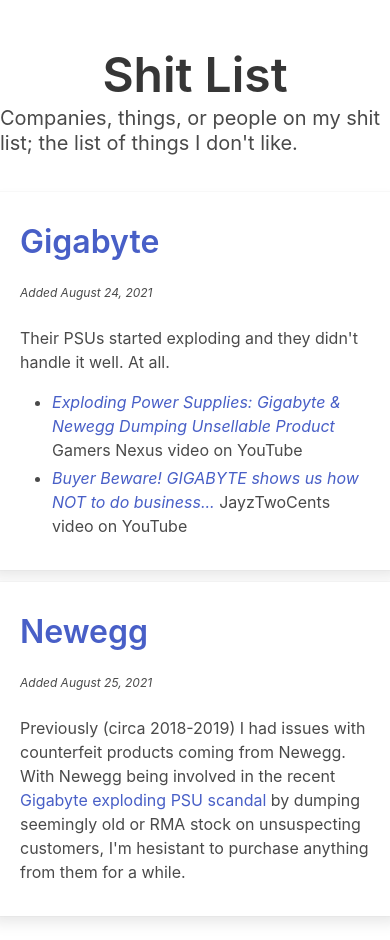
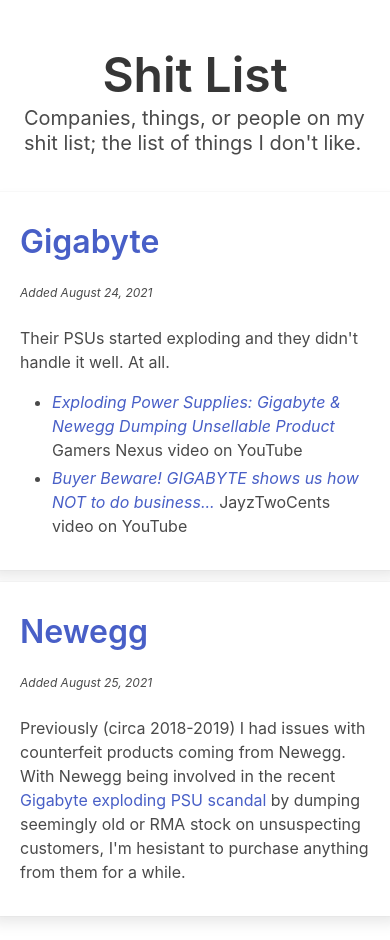
Before and after one commit to sapslaj/shitlist, an Eleventy site: page index.njk in a window 390 px wide. Built offline with nearby package versions, Linux system fonts and the light colour scheme; Eleventy itself is replaced by a stand-in of ours; files that its build step writes are made by us from their sources.

Commit message:
Make subtitle not look terrible on mobile

```diff
--- a/_includes/layouts/base.njk
+++ b/_includes/layouts/base.njk
@@ -9,7 +9,7 @@
   </head>
   <body>
     <div class="container mx-auto">
-      <header class="is-flex is-flex-direction-column is-justify-content-center is-align-items-center my-6">
+      <header class="is-flex is-flex-direction-column is-justify-content-center is-align-items-center my-6 mx-5">
         <h1 class="title is-1">Shit List</h1>
         <p class="subtitle">Companies, things, or people on my shit list; the list of things I don't like.</p>
       </header>
```
